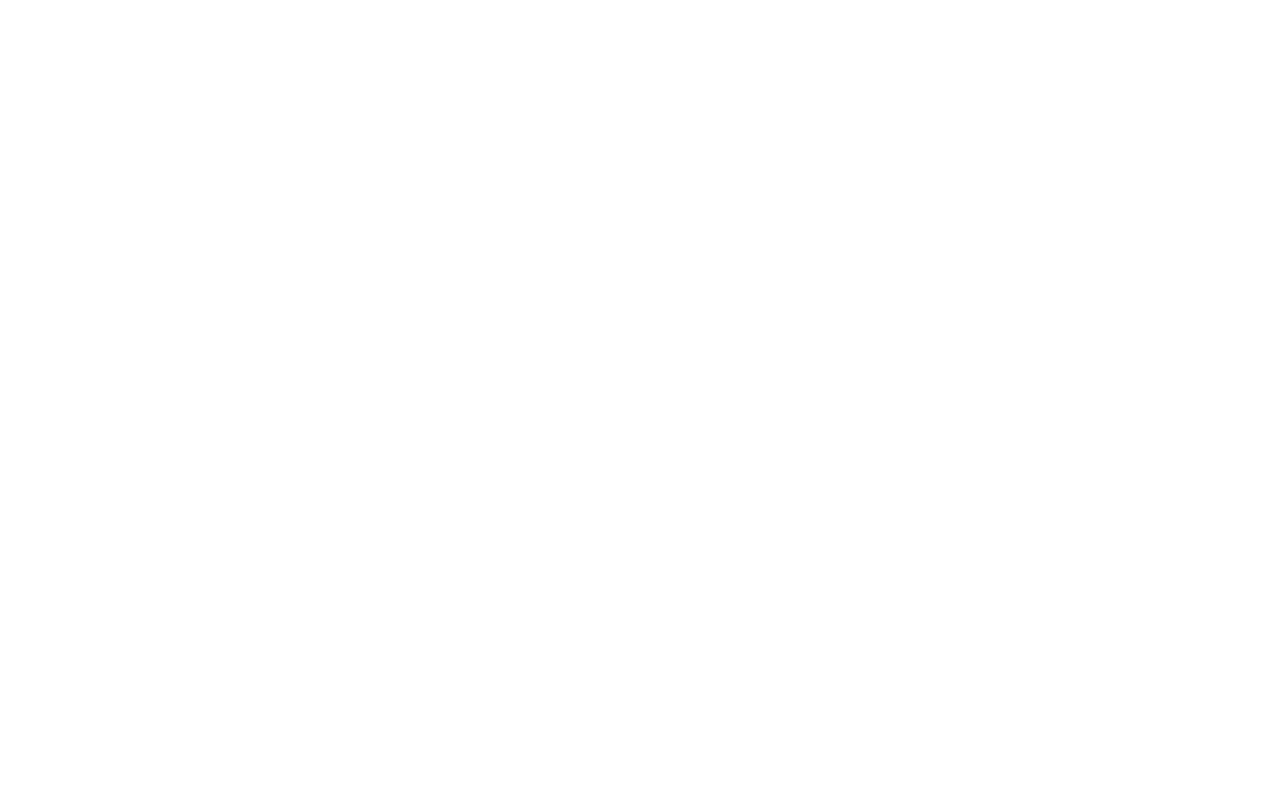
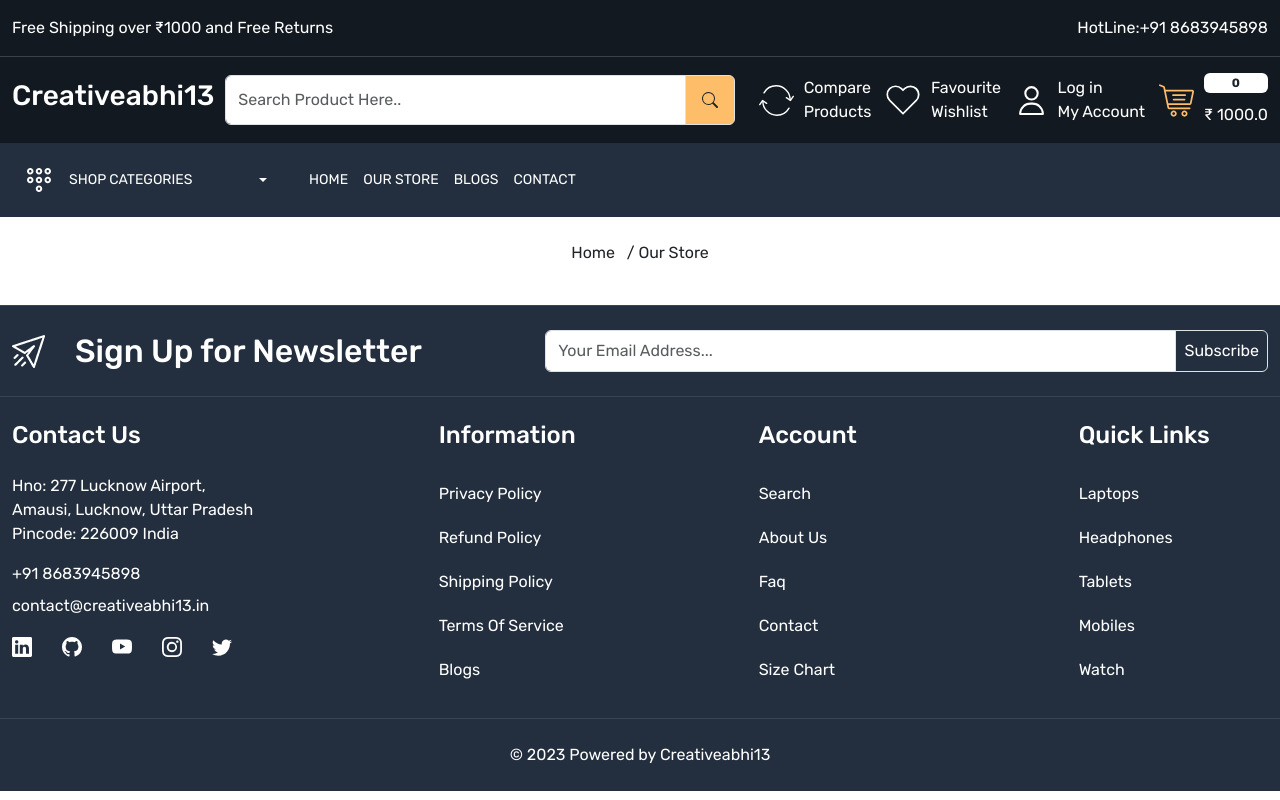
Before and after one commit to creativeabhi13/modern-ecommerce-application, a React (Create React App) app: page /store in a window 1280 px wide. Before the commit this address had no page. Built offline with nearby package versions, Linux system fonts and the light colour scheme.

Commit message:
updated with our store  starter

```diff
--- a/src/App.js
+++ b/src/App.js
@@ -9,6 +9,7 @@
 import Home from './pages/Home';
 import About from './pages/About';
 import Contact from './pages/Contact';
+import OurStore from './pages/OurStore';
 
 function App() {
   return (
@@ -19,6 +20,7 @@
         <Route index element={<Home/>} />
         <Route path='about' element={<About/>}/>
         <Route path='contact' element={<Contact/>}/>
+        <Route path='store' element={<OurStore/>}/>
       </Route>
      </Routes>
      </BrowserRouter>
--- /dev/null
+++ b/src/components/BreadCrumb.jsx
@@ -0,0 +1,24 @@
+import React from 'react'
+import { Link } from 'react-router-dom';
+
+
+const BreadCrumb = (props) => {
+  const {title}= props;
+  return (
+    <div className="breadcrumb mb-0` py-4">
+      <div className="container-xxl">
+        <div className="row">
+          <div className="col-12 d-flex justify-content-center">
+            <p className='text-center mb-0'>
+              <Link to="/" className="text-dark">
+                Home &nbsp; </Link> / {title}
+            </p>
+          </div>
+        </div>
+      </div>
+
+    </div>
+  )
+}
+
+export default BreadCrumb;
--- a/src/components/Header.jsx
+++ b/src/components/Header.jsx
@@ -130,7 +130,7 @@
                 <div className="menu-links">
                   <div className="d-flex align-items-center gap-15 ">
                     <NavLink className='text-decoration-none' to="/"> Home</NavLink>
-                    <NavLink className='text-decoration-none' to="/">Our Store</NavLink>
+                    <NavLink className='text-decoration-none' to="/store">Our Store</NavLink>
                     <NavLink className='text-decoration-none' to="/blogs">Blogs</NavLink>
                     <NavLink className='text-decoration-none' to="/contact">Contact</NavLink>
                   </div>
--- /dev/null
+++ b/src/pages/OurStore.jsx
@@ -0,0 +1,12 @@
+import React from 'react'
+import BreadCrumb from '../components/BreadCrumb';
+
+const OurStore = () => {
+  return <>
+<BreadCrumb title="Our Store"/>
+
+
+  </>;
+}
+
+export default OurStore
```
